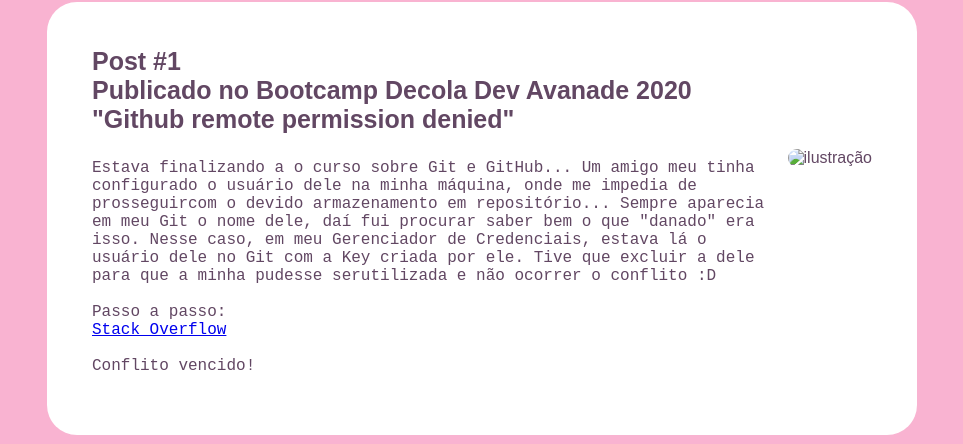
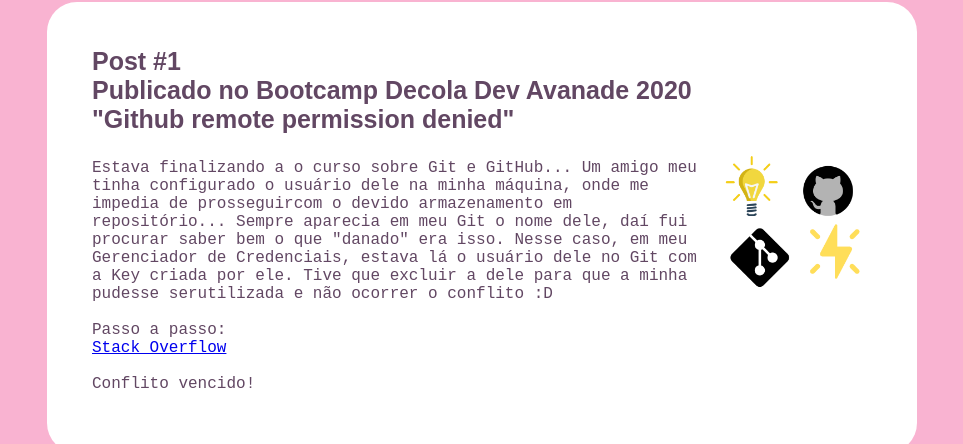
Before and after one commit to marinaoliv4/MyFirstPage, a plain HTML site: page index.html in a window 1280 px wide. Shown: the part 341-785 px from the top of the page, without its empty margins (158-1121 px from the left). Drawn offline with Linux system fonts and the light colour scheme.

Commit message:
alteração htlm com acrescimo da ilustração

```diff
--- a/index.html
+++ b/index.html
@@ -18,7 +18,7 @@
             <article class="post">
                 <header>
                     <h3 class="post_title">Post #1 <br/> Publicado no Bootcamp Decola Dev Avanade 2020 <br /> "Github remote permission denied"</h3>
-                    <img src="Design sem nome (13).png" alt="ilustração" align ="right" class="post_image">
+                    <img src="ilustracao2.png" alt="ilustração" align ="right" class="post_image">
                 </header>
                 <p class="post_content">
                     Estava finalizando a o curso sobre Git e GitHub...
```
